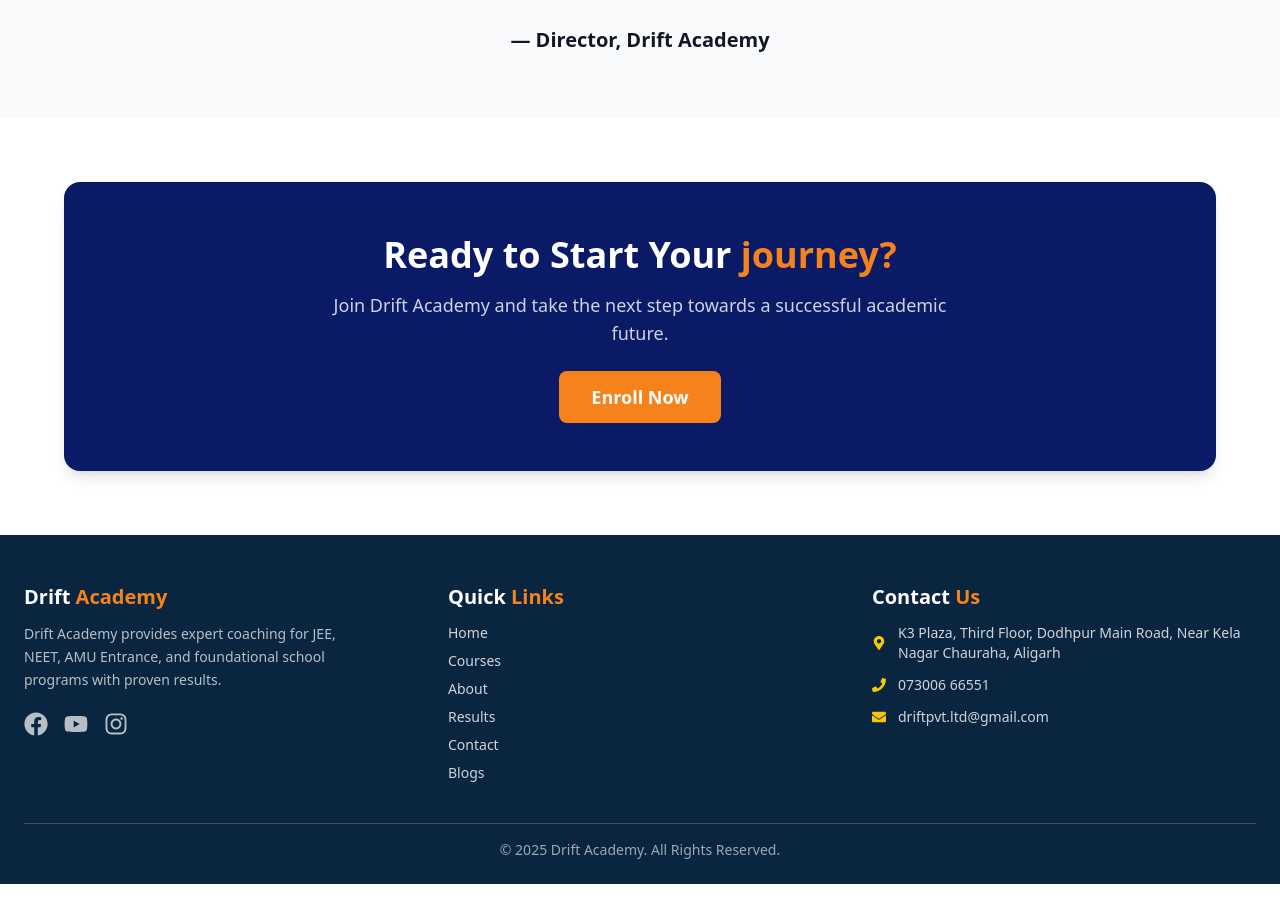
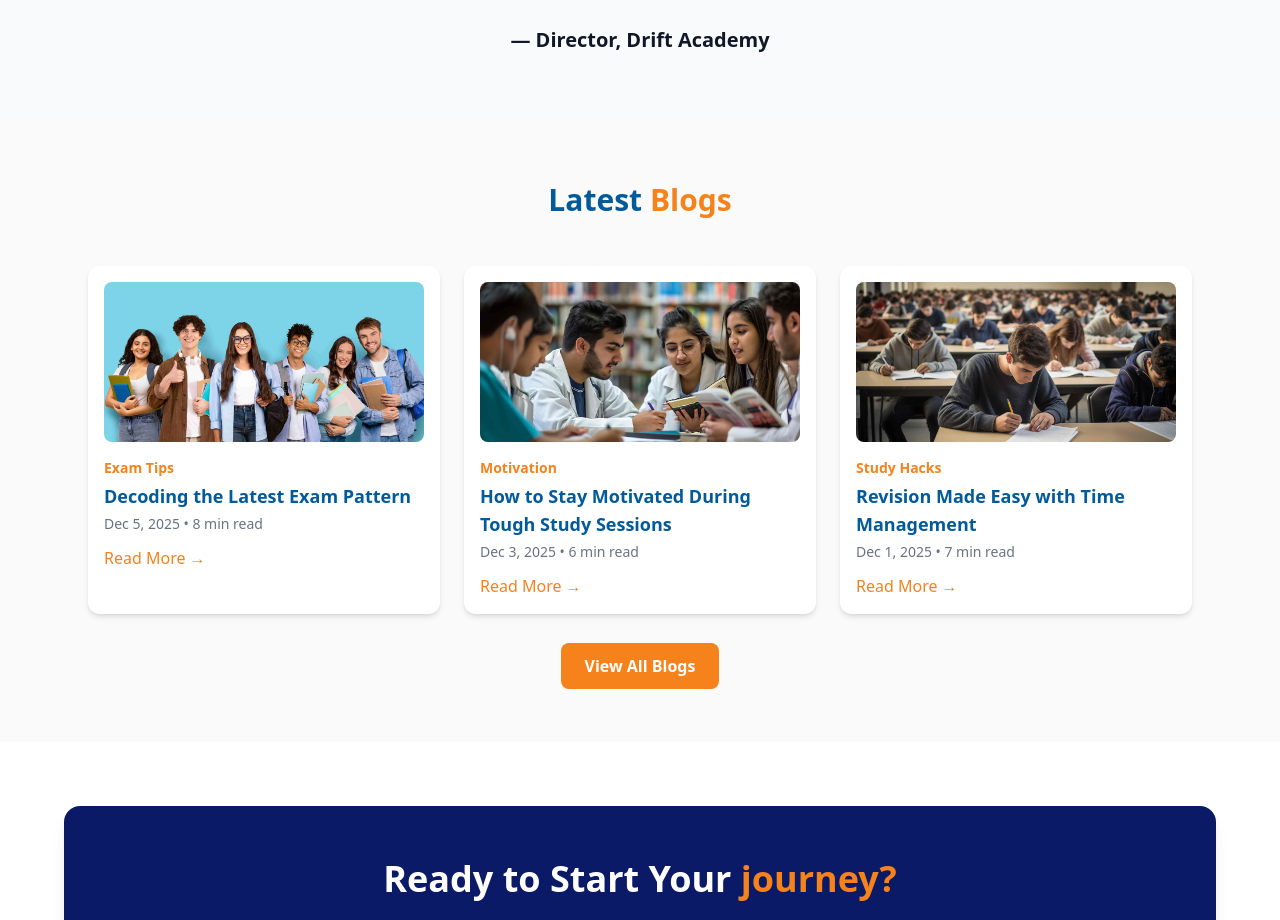
Before and after one commit to atif-afsar/Drift-Academy, a React (Vite) app: page / in a window 1280 px wide. Shown: the part 2808-3728 px from the top of the page. Before the commit the page ends 3692 px from the top, so only its background shows below. Built offline with nearby package versions, Linux system fonts and the light colour scheme.

Commit message:
Adding blogs Preview section in Home page

```diff
--- a/src/Components/Contact/EnquiryForm.jsx
+++ b/src/Components/Contact/EnquiryForm.jsx
@@ -8,8 +8,6 @@ export default function EnquiryForm() {
     setResult("Sending...");
 
     const formData = new FormData(event.target);
-
-    // Append access key ONCE
     formData.append("access_key", "5b2e5f7d-531f-46cb-8f70-804e36c770b5");
 
     const response = await fetch("https://api.web3forms.com/submit", {
@@ -28,50 +26,61 @@ export default function EnquiryForm() {
   };
 
   return (
-    <div className="bg-white p-6 rounded-lg shadow-md">
-      <h2 className="text-3xl font-semibold m-6 ">Contact Us Form</h2>
+    <div className="w-full flex justify-center py-10 px-4">
+      <div className="bg-white w-full max-w-4xl p-10 rounded-2xl shadow-xl border border-gray-200">
 
-      <form onSubmit={onSubmit}>
-        {/* REQUIRED HIDDEN FIELDS */}
+        {/* Heading */}
+        <h2 className="text-4xl font-bold mb-8 text-gray-800 text-center">
+          Contact Us
+        </h2>
+
+        <form onSubmit={onSubmit} className="space-y-6">
+
+          {/* Hidden Required Fields */}
           <input type="hidden" name="subject" value="New Enquiry Submission" />
           <input type="hidden" name="from_name" value="Drift Academy Enquiry Form" />
           <input type="hidden" name="botcheck" />
 
-        {/* 2 Column Grid */}
-        <div className="grid grid-cols-1 md:grid-cols-2 gap-4">
+          {/* Grid Section */}
+          <div className="grid grid-cols-1 md:grid-cols-2 gap-6">
+
             <input
               type="text"
               name="name"
-            placeholder="Enter your name"
+              placeholder="Student's Name"
               required
-            className="border rounded-md p-3 w-full"
+              className="form-input"
             />
 
             <input
               type="text"
               name="parent_name"
-            placeholder="Enter parent's name"
+              placeholder="Parent's Name"
               required
-            className="border rounded-md p-3 w-full"
+              className="form-input"
             />
 
             <input
               type="text"
               name="contact"
-            placeholder="Enter your contact number"
+              placeholder="Contact Number"
               required
-            className="border rounded-md p-3 w-full"
+              className="form-input"
             />
 
             <input
               type="email"
               name="email"
-            placeholder="Enter your email address"
-            className="border rounded-md p-3 w-full"
+              placeholder="Email Address"
+              className="form-input"
             />
 
-          <select name="course" className="border rounded-md p-3 w-full" required>
-            <option value="">Select a course</option>
+            <select
+              name="course"
+              required
+              className="form-input"
+            >
+              <option value="">Select Course</option>
               <option>Class 9</option>
               <option>Class 10</option>
               <option>Class 11</option>
@@ -82,22 +91,22 @@ export default function EnquiryForm() {
               type="text"
               name="education"
               placeholder="e.g., 12th CBSE"
-            className="border rounded-md p-3 w-full"
+              className="form-input"
             />
           </div>
 
           {/* Message Box */}
           <textarea
+            name="message"
             rows="4"
-          name="message"
-          placeholder="Write your message here..."
-          className="border rounded-md p-3 w-full mt-3"
+            placeholder="Your message..."
+            className="form-input"
           ></textarea>
 
           {/* Submit Button */}
           <button
             type="submit"
-          className="bg-[#f6821c] text-white hover:bg-yellow-600 transition px-6 py-3 rounded-lg font-semibold mt-3"
+            className="bg-[#f6821c] w-full md:w-auto text-white px-8 py-3 rounded-lg text-lg font-semibold hover:bg-[#d96f14] transition"
           >
             Submit
           </button>
@@ -105,7 +114,7 @@ export default function EnquiryForm() {
           {/* Response Message */}
           {result && (
             <p
-            className={`mt-3 font-medium ${
+              className={`mt-2 font-medium text-center ${
                 result.includes("Successfully") ? "text-green-600" : "text-red-600"
               }`}
             >
@@ -113,10 +122,12 @@ export default function EnquiryForm() {
             </p>
           )}
 
-        <p className="text-xs text-gray-500 mt-2">
+          <p className="text-xs text-gray-500 text-center pt-2">
             We respect your privacy. Your information is safe with us.
           </p>
+
         </form>
+      </div>
     </div>
   );
 }
--- /dev/null
+++ b/src/Components/Home/HomeBlogPreview.jsx
@@ -0,0 +1,89 @@
+import { Link } from "react-router-dom";
+const blogs = [
+  {
+    id: 1,
+    image: "/images/hero.jpg",
+    tag: "Exam Tips",
+    title: "Decoding the Latest Exam Pattern",
+    author: "Dr. Ramesh Kumar",
+    date: "Dec 5, 2025",
+    readTime: "8 min read",
+  },
+  {
+    id: 2,
+  image: '/images/neet.jpg',
+  tag: 'Motivation',
+  title: 'How to Stay Motivated During Tough Study Sessions',
+  author: 'Ms. Priya Sharma',
+  date: 'Dec 3, 2025',
+  readTime: '6 min read',
+  },
+     {
+    id: 3,
+  image: '/images/jee.jpg',
+  tag: 'Study Hacks',
+  title: 'Revision Made Easy with Time Management',
+  author: 'Mr. Vikram Singh',
+  date: 'Dec 1, 2025',
+  readTime: '7 min read',
+
+  },
+
+];
+export default function HomeBlogPreview() {
+  return (
+    <section className="py-16 bg-[#FAFAFA]">
+      <div className="max-w-6xl mx-auto px-6">
+
+        {/* Heading */}
+        <h2 className="text-3xl font-bold text-center mb-12">
+          Latest <span className="text-[#f6821c]">Blogs</span>
+        </h2>
+
+        {/* Blog Preview Grid */}
+        <div className="grid grid-cols-1 md:grid-cols-3 gap-6">
+          {blogs.slice(0, 3).map((blog) => (
+            <Link
+              to={`/blog/${blog.id}`}
+              key={blog.id}
+              className="bg-white rounded-xl shadow-md hover:shadow-xl hover:-translate-y-1 transition p-4"
+            >
+              <img
+                src={blog.image}
+                alt={blog.title}
+                className="h-40 w-full object-cover rounded-lg"
+              />
+
+              <div className="mt-4">
+                <p className="text-sm text-[#f6821c] font-semibold">{blog.tag}</p>
+
+                <h3 className="text-lg font-semibold mt-1 line-clamp-2">
+                  {blog.title}
+                </h3>
+
+                <p className="text-sm text-gray-500 mt-1">
+                  {blog.date} • {blog.readTime}
+                </p>
+
+                <p className="text-[#f6821c] mt-3 font-medium">
+                  Read More →
+                </p>
+              </div>
+            </Link>
+          ))}
+        </div>
+
+        {/* View All Button */}
+        <div className="text-center mt-10">
+          <Link
+            to="/blogs"
+            className="px-6 py-3 bg-[#f6821c] text-white rounded-lg font-semibold hover:bg-[#d96f14] transition"
+          >
+            View All Blogs
+          </Link>
+        </div>
+
+      </div>
+    </section>
+  );
+}
--- a/src/Pages/Home.jsx
+++ b/src/Pages/Home.jsx
@@ -6,6 +6,7 @@ import TestimonialsSection from '../Components/Home/TestimonialsSection'
 import CTASection from '../Components/Home/CTASection'
 import Footer from '../Components/Home/Footer'
 import Directors from '../Components/Home/Directors'
+import HomeBlogPreview from '../Components/Home/HomeBlogPreview'
 // import Reveal from './Reveal'
 
 const Home = () => {
@@ -13,17 +14,11 @@ const Home = () => {
      <div>
 
      <Hero />
-
-
-
-
         <ProgramsSection />
-
-
-
         <AdvantageSection />
         <TestimonialsSection />
         <Directors />
+        <HomeBlogPreview />
         <CTASection />
 
 
--- a/src/index.css
+++ b/src/index.css
@@ -77,3 +77,11 @@ body {
 /* Background helpers */
 .bg-primary { background-color: var(--color-primary); }
 .bg-accent { background-color: var(--color-accent); }
+
+@layer components {
+  .form-input {
+    @apply border border-gray-300 rounded-lg p-3 w-full
+           focus:outline-none focus:ring-2 focus:ring-[#f6821c]
+           text-gray-700 placeholder-gray-400 transition;
+  }
+}
```
Lines whose indentation alone changed are shown as unchanged.
